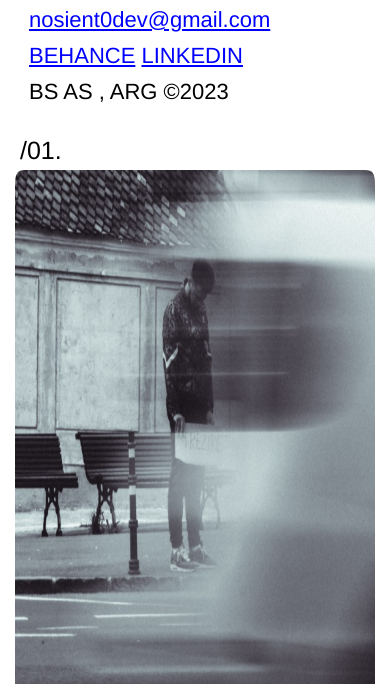
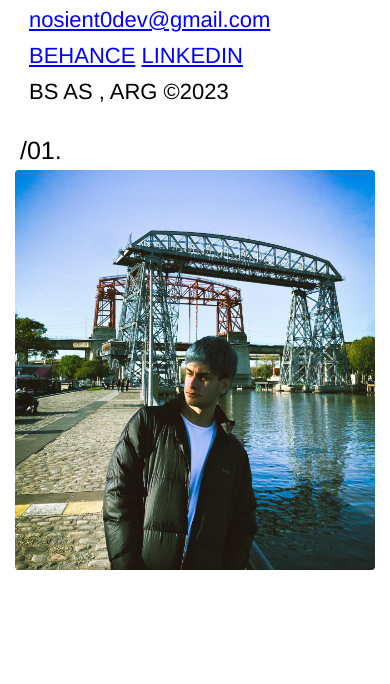
Before and after one commit to IgnacioDevo/Portfolio-UXUI-2023, a plain HTML site: page index.html in a window 390 px wide. Shown: the part 160-844 px from the top of the page. Drawn offline with Linux system fonts and the light colour scheme.

Commit message:
responsive

```diff
--- a/css/style.css
+++ b/css/style.css
@@ -91,10 +91,6 @@ ul li a:hover{
     font-size: 25px;
     margin-bottom: 15px;
     margin-right: 750px;
-}
-
-.image {
-    /* Estilos para la imagen, como márgenes, tamaño, etc. */
 }
 
 
@@ -312,7 +308,7 @@ ul li a:hover{
     }
 
     .image img {
-        height:  600px;
+        height:  400px;
         max-width: 100%;
     }
 }
@@ -362,4 +358,3 @@ ul li a:hover{
         font-weight: bold;
     }
     }
-}
--- a/index.html
+++ b/index.html
@@ -33,7 +33,7 @@
                 <p> /01. </p>
             </div>
             <div class="image">
-                <img src="./assets/Rectangle 1.png" alt="Descripción de la imagen">
+                <img src="./assets/main.png" alt="Descripción de la imagen">
             </div>
         </div>
     </section>
```
Also changed, not shown: assets/main.png (added), 2 other files.
